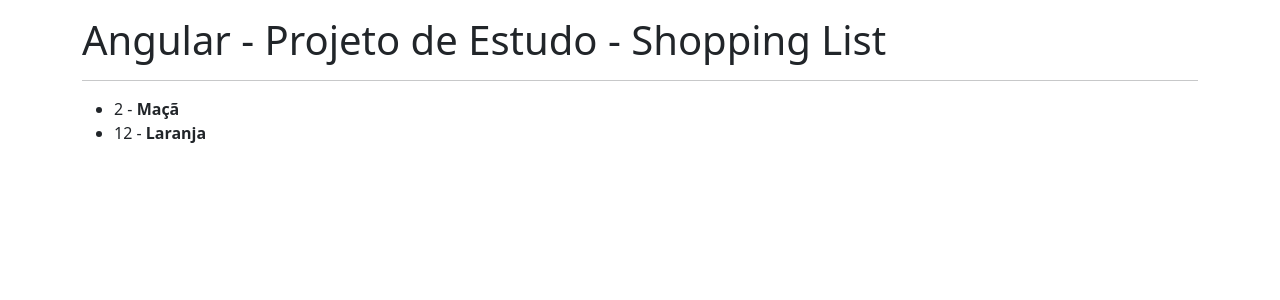
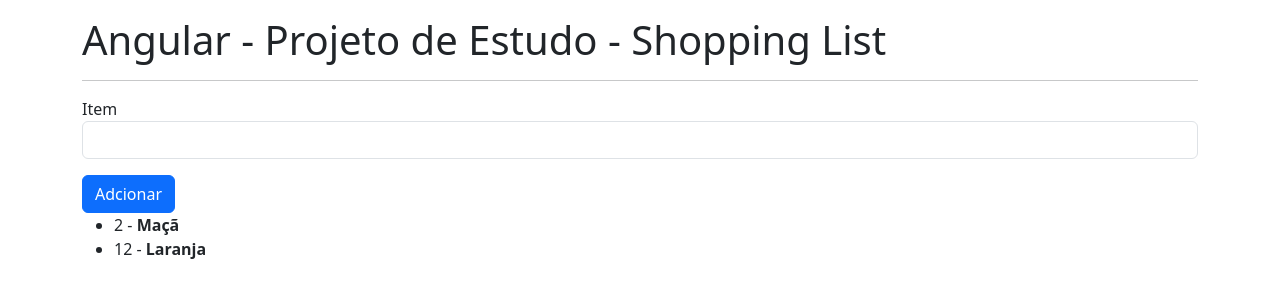
Before and after one commit to DemitriusLeandroCosta/angular-ngrx, an Angular app in the folder ngrx-shopping-list/: page / in a window 1280 px wide. Shown: the top 300 px of the page. Built offline with nearby package versions, Linux system fonts and the light colour scheme.

Commit message:
Inclusão do componente add-ingredient

```diff
--- /dev/null
+++ b/ngrx-shopping-list/src/app/add-ingredient/add-ingredient.component.html
@@ -0,0 +1,10 @@
+<form class="row row-cols-auto g-3 align-itens-center">
+  <div class="col-12">
+    <label class="visually-hiden" for="item">Item</label>
+    <input type="text" class="form-control" id="item">
+  </div>
+
+  <div class="col-12">
+    <button type="submit" class="btn btn-primary" (click)="addIngredient">Adcionar</button>
+  </div>
+</form>
--- /dev/null
+++ b/ngrx-shopping-list/src/app/add-ingredient/add-ingredient.component.ts
@@ -0,0 +1,12 @@
+import { Component } from '@angular/core';
+
+@Component({
+  selector: 'app-add-ingredient',
+  templateUrl: './add-ingredient.component.html',
+  styleUrls: ['./add-ingredient.component.scss']
+})
+export class AddIngredientComponent {
+
+  addIngredient(){}
+
+}
--- a/ngrx-shopping-list/src/app/app.component.html
+++ b/ngrx-shopping-list/src/app/app.component.html
@@ -6,6 +6,10 @@
     </div>
 
     <div class="col-12">
+      <app-add-ingredient></app-add-ingredient>
+    </div>
+
+    <div class="col-12">
       <app-shopping-list
       [ingredients]="ingredients"></app-shopping-list>
     </div>
--- a/ngrx-shopping-list/src/app/app.module.ts
+++ b/ngrx-shopping-list/src/app/app.module.ts
@@ -1,13 +1,15 @@
 import { NgModule } from '@angular/core';
 import { BrowserModule } from '@angular/platform-browser';
 
+import { AddIngredientComponent } from './add-ingredient/add-ingredient.component';
 import { AppComponent } from './app.component';
 import { ShoppingListComponent } from './shopping-list/shopping-list.component';
 
 @NgModule({
   declarations: [
     AppComponent,
-    ShoppingListComponent
+    ShoppingListComponent,
+    AddIngredientComponent
   ],
   imports: [
     BrowserModule
```
Also changed, not shown: ngrx-shopping-list/src/app/add-ingredient/add-ingredient.component.scss (added), 1 other file (tests, documents, lock files or other folders).
